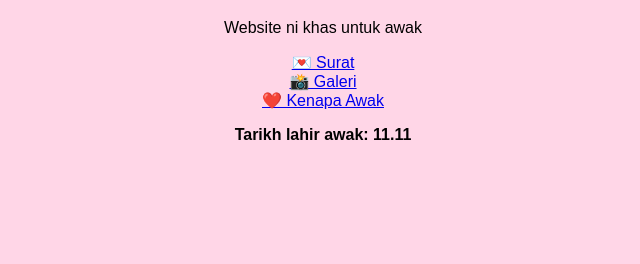
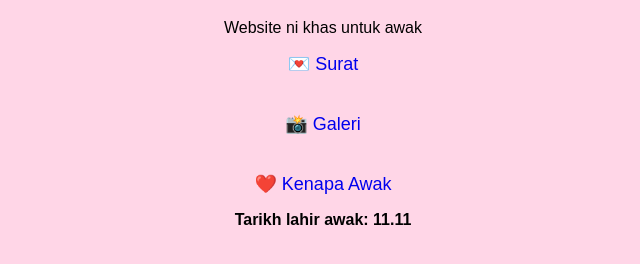
Before and after one commit to Najmie34/untuk-cherry, a plain HTML site: page index.html in a window 1280 px wide. Shown: the part 62-326 px from the top of the page, without its empty margins (317-957 px from the left). Drawn offline with Linux system fonts and the light colour scheme.

Commit message:
Update style.css

```diff
--- a/style.css
+++ b/style.css
@@ -1,9 +1,16 @@
 body {
   background: #ffd6e7;
   text-align: center;
-  font-family: Arial;
+  font-family: Arial, sans-serif;
 }
 
 h1 {
   color: #ff3366;
 }
+
+a {
+  display: block;
+  margin: 10px;
+  font-size: 18px;
+  text-decoration: none;
+}
```
